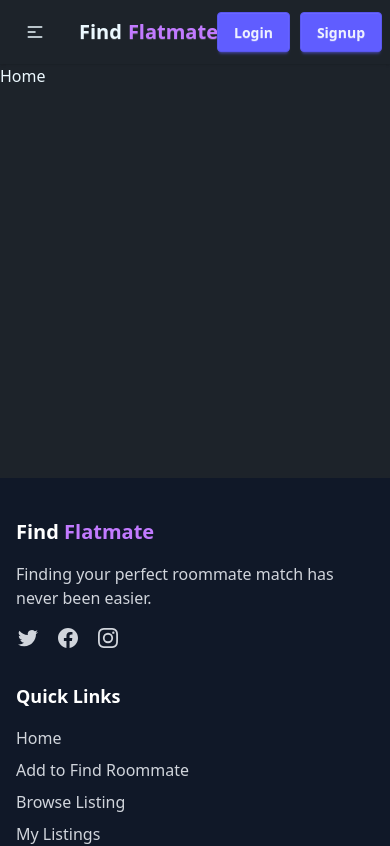
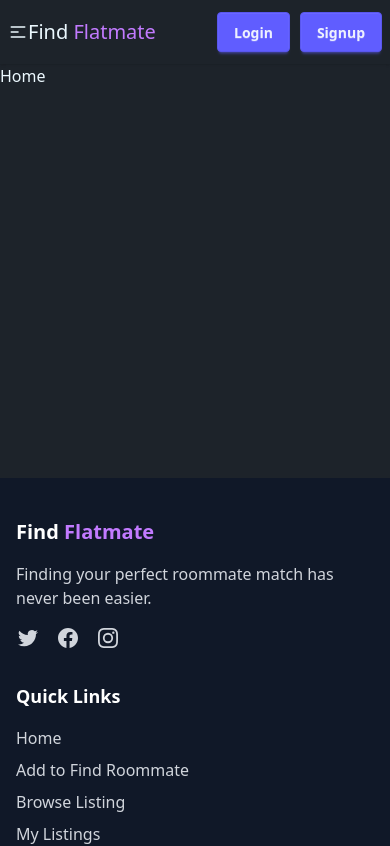
Before and after one commit to ChibgatullahMinhaz/find-flatmate-clint, a React (Vite) app: page / in a window 390 px wide. Shown: the top 846 px of the page. Built offline with nearby package versions, Linux system fonts and the light colour scheme.

Commit message:
Readme.md file

```diff
--- a/src/Components/Navbar.jsx
+++ b/src/Components/Navbar.jsx
@@ -7,7 +7,7 @@ const Navbar = () => {
     <div className="navbar bg-base-100 shadow-sm">
       <div className="navbar-start">
         <div className="dropdown">
-          <div tabIndex={0} role="button" className="btn btn-ghost lg:hidden">
+          <div tabIndex={0} role="button" className=" space-x-0.5 lg:hidden">
             <svg
               xmlns="http://www.w3.org/2000/svg"
               className="h-5 w-5"
@@ -45,9 +45,9 @@ const Navbar = () => {
             </li>
           </ul>
         </div>
-        <a className="btn btn-ghost text-xl">
+        <Link to={`/`} className="text-xl">
           Find <span className="text-purple-400">Flatmate</span>{" "}
-        </a>
+        </Link>
       </div>
       <div className="navbar-center hidden lg:flex">
         <ul className="menu menu-horizontal px-1">
```
Also changed, not shown: 1 other file (tests, documents, lock files or other folders).
